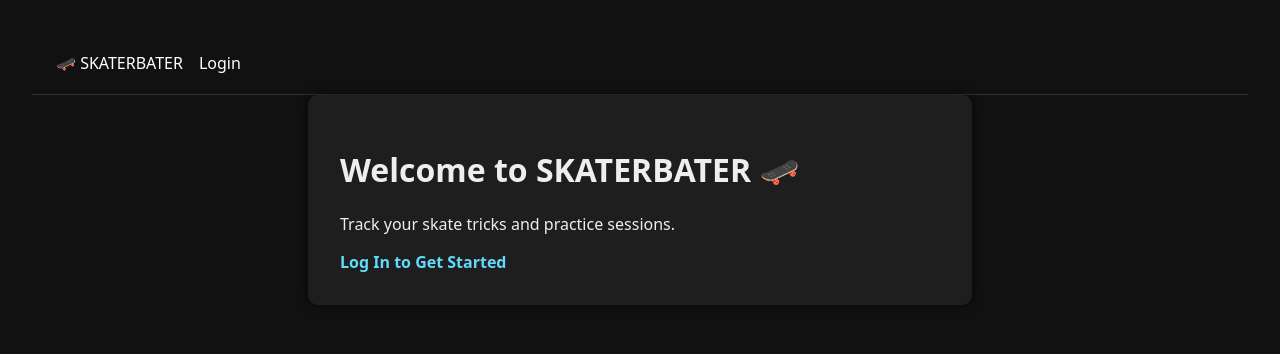
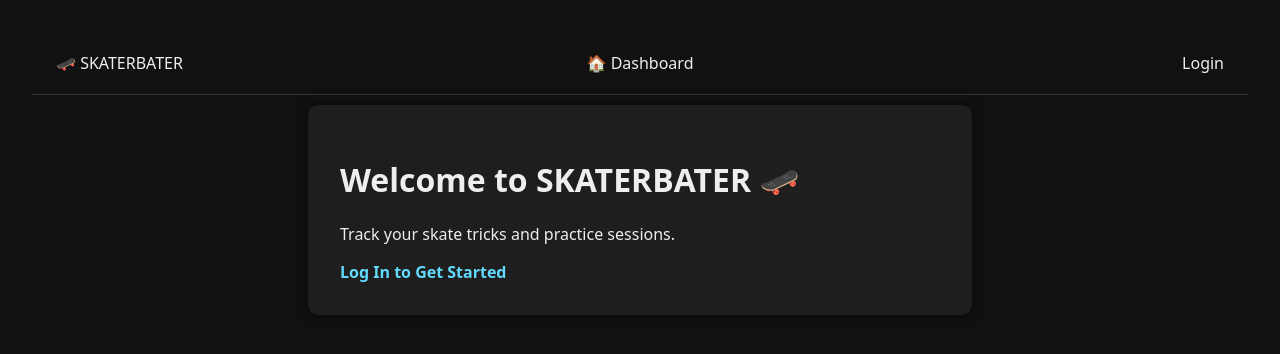
Before and after one commit to Jarno-VanRoy/SKATERBATER, a Flask app: page / in a window 1280 px wide. Shown: the top 354 px of the page. Run offline with Flask 3, Linux system fonts and the light colour scheme.

Commit message:
More visual updates and added a favicon!

```diff
--- a/app/static/css/base.css
+++ b/app/static/css/base.css
@@ -9,7 +9,7 @@ body {
 
 .container {
     max-width: 600px;
-    margin: 0 auto;
+    margin: 10px auto;
     background: #1e1e1e;
     padding: 2rem;
     border-radius: 10px;
--- a/app/static/css/components.css
+++ b/app/static/css/components.css
@@ -138,3 +138,34 @@ form textarea {
     background: #801515;
     color: #fdd;
 }
+
+/* --------- Navbar Layout Sections --------- */
+.navbar {
+    background-color: #111;
+    padding: 1rem;
+    display: flex;
+    justify-content: space-between;
+    align-items: center;
+    border-bottom: 1px solid #333;
+}
+
+.navbar-section {
+    flex: 1;
+}
+
+.navbar-left {
+    text-align: left;
+}
+
+.navbar-center {
+    text-align: center;
+}
+
+.navbar-right {
+    text-align: right;
+}
+
+.navbar-user {
+    color: #eee;
+    margin-right: 1rem;
+}
--- a/app/templates/base.html
+++ b/app/templates/base.html
@@ -4,6 +4,9 @@
     <meta charset="UTF-8" />
     <meta name="viewport" content="width=device-width, initial-scale=1" />
     <title>{% block title %}SkaterBater{% endblock %}</title>
+
+    <!-- Add Favicon -->
+    <link rel="icon" type="image/x-icon" href="{{ url_for('static', filename='favicon.ico') }}">
 
     <!-- Base layout, fonts, spacing, colors -->
     <link rel="stylesheet" href="{{ url_for('static', filename='css/base.css') }}" />
--- a/app/templates/components/navbar.html
+++ b/app/templates/components/navbar.html
@@ -1,21 +1,19 @@
 <!-- Navbar: component used across all pages -->
-<nav style="background-color: #111; padding: 1rem;">
-    <div style="display: flex; justify-content: space-between; align-items: center;">
-        <!-- App name links to home page -->
-        <a href="{{ url_for('main.index') }}" style="color: white; text-decoration: none;">
-            🛹 SKATERBATER
-        </a>
+<nav class="navbar">
+  <div class="navbar-section navbar-left">
+    <a href="{{ url_for('main.index') }}">🛹 SKATERBATER</a>
+  </div>
 
-        <!-- Authenticated or not -->
-        {% if session.get('user') %}
-            <div>
-                <span style="color: white; margin-right: 1rem;">
-                    👤 {{ session.user.name }}
-                </span>
-                <a href="{{ url_for('main.logout') }}" style="color: white;">Logout</a>
-            </div>
-        {% else %}
-            <a href="{{ url_for('main.login') }}" style="color: white;">Login</a>
-        {% endif %}
-    </div>
+  <div class="navbar-section navbar-center">
+    <a href="{{ url_for('main.dashboard') }}">🏠 Dashboard</a>
+  </div>
+
+  <div class="navbar-section navbar-right">
+    {% if session.get('user') %}
+      <span class="navbar-user">👤 {{ session.user.name }}</span>
+      <a href="{{ url_for('main.logout') }}">Logout</a>
+    {% else %}
+      <a href="{{ url_for('main.login') }}">Login</a>
+    {% endif %}
+  </div>
 </nav>
--- a/app/templates/dashboard.html
+++ b/app/templates/dashboard.html
@@ -10,7 +10,7 @@
 {% block content %}
 <div class="dashboard-container">
   <!-- Page Heading -->
-  <h1>🛹 Your Trick Dashboard</h1>
+  <h1>😎🛹 Your Trick Dashboard</h1>
   <p>Track your skateboarding progress across tricks!</p>
 
   <!-- Add Trick Form -->
```
Also changed, not shown: app/static/favicon.ico (added).
